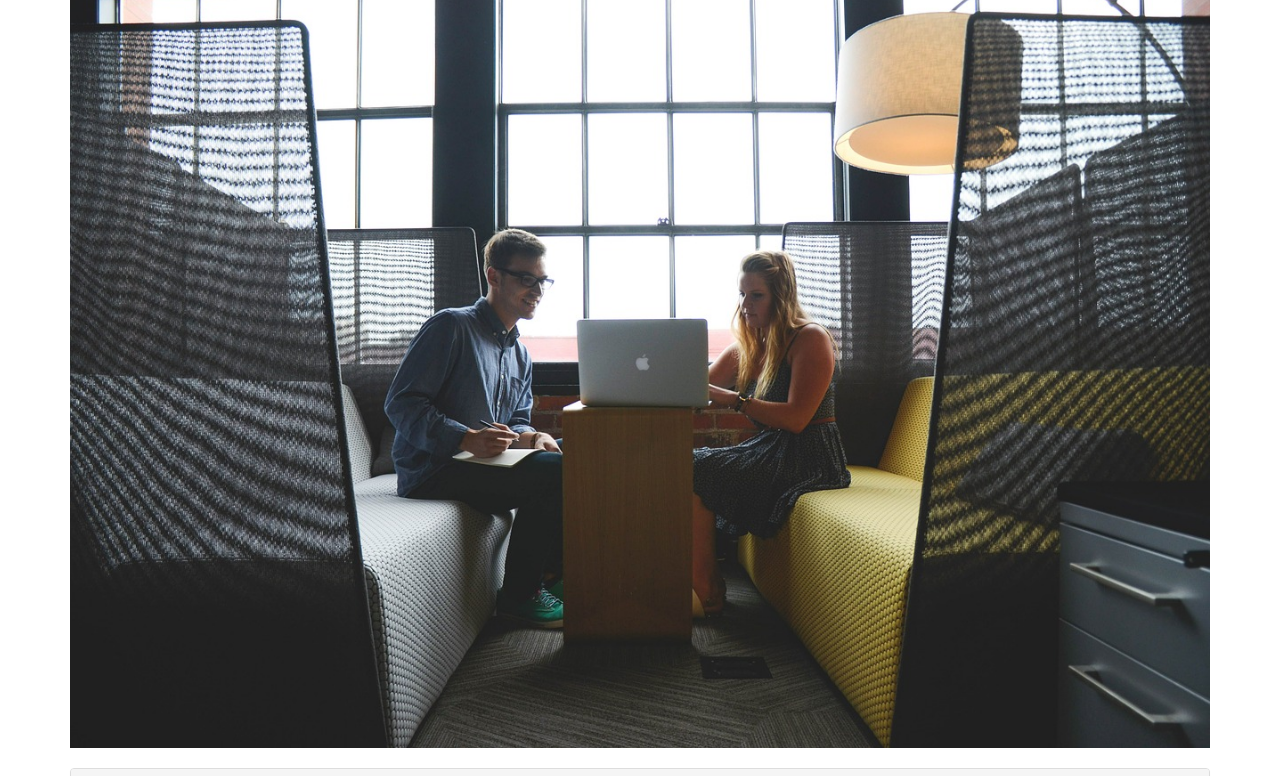
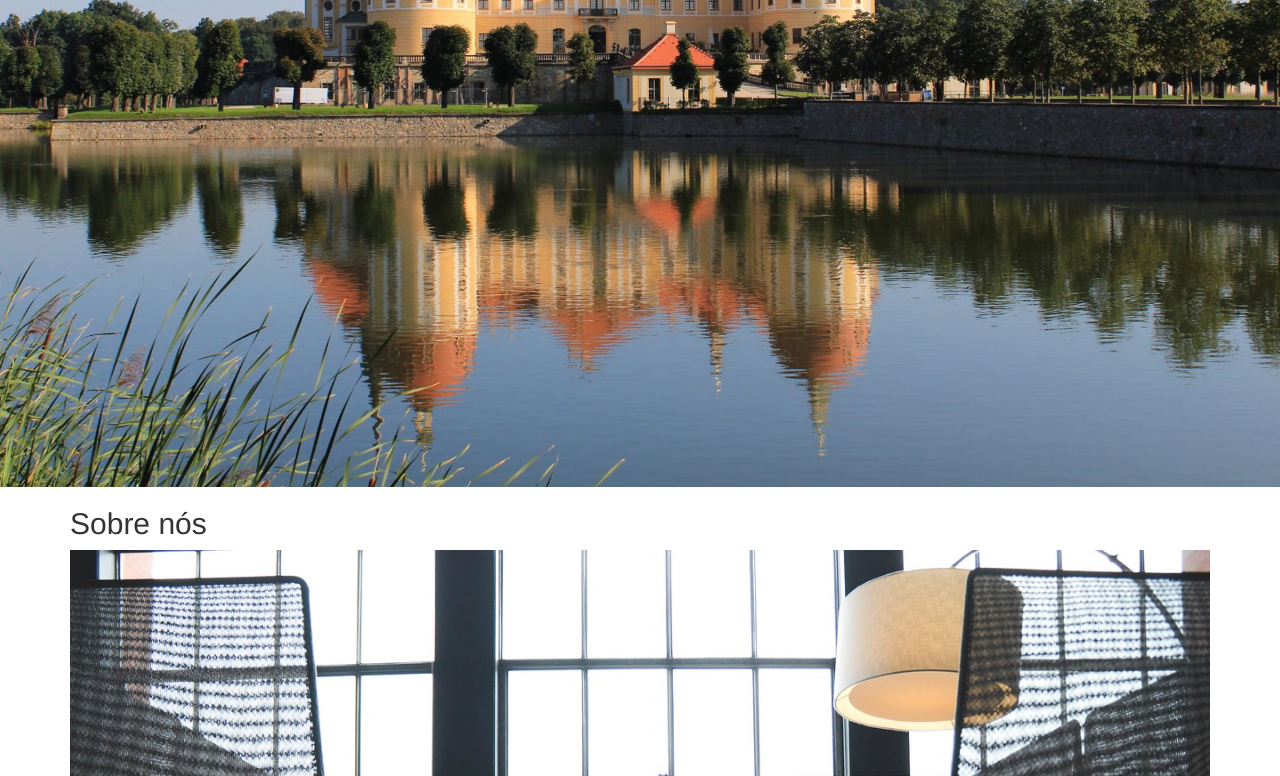
Before and after one commit to PedroPK/AluraBootstrap, a website: page topCasaFina-arquitetura/index.html in a window 1280 px wide. Shown: the part 313-1089 px from the top of the page. Drawn offline with nearby package versions, Linux system fonts and the light colour scheme; files whose address does not match are found by name.

Commit message:
Showing a Backgroud image by CSS

```diff
--- a/topCasaFina-arquitetura/assets/css/style.css
+++ b/topCasaFina-arquitetura/assets/css/style.css
@@ -1,5 +1,16 @@
 #super-panel {
 	margin-top: 20px;
+}
+
+html, body {
+	height: 100%;
+}
+
+header {
+	background-image: url(../img/castelo.jpg);
+	background-size: cover;
+	background-position: top center;
+	height: 100%;
 }
 
 .titulo-depoimentos {
```
